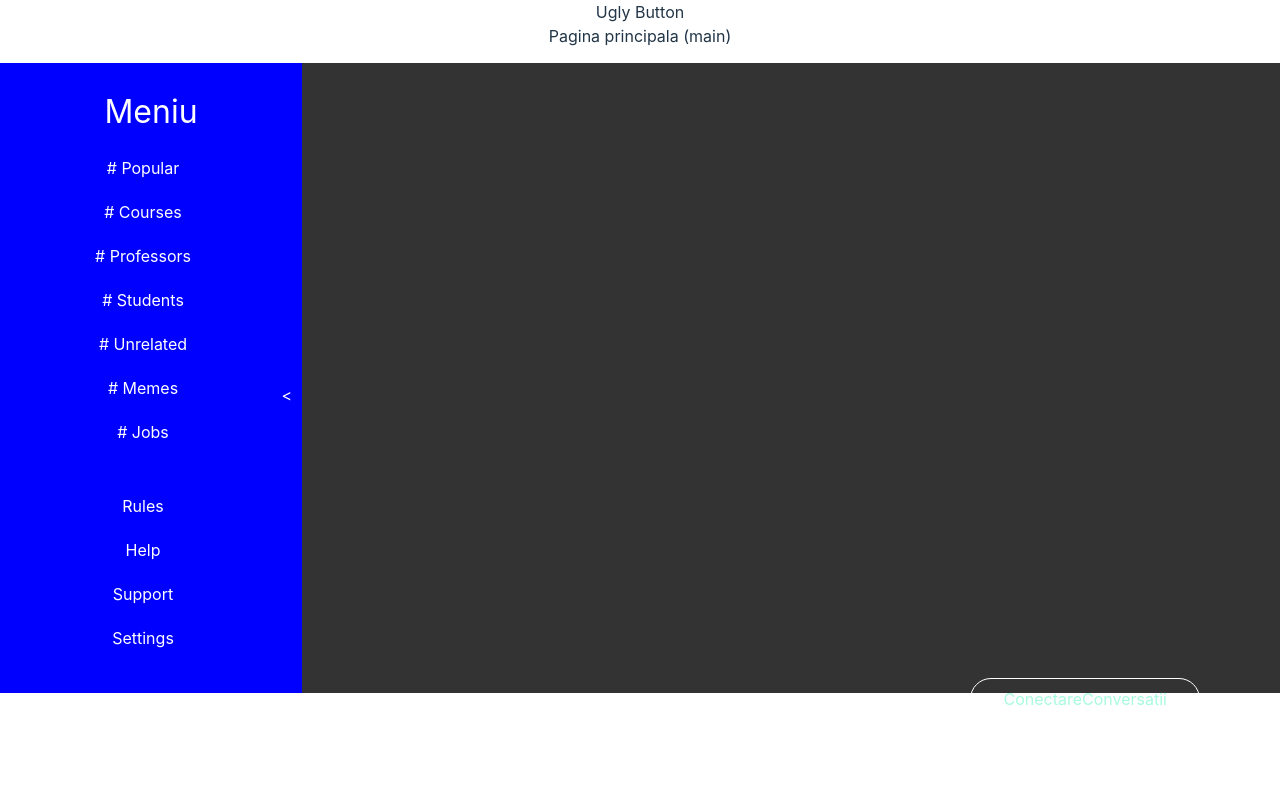
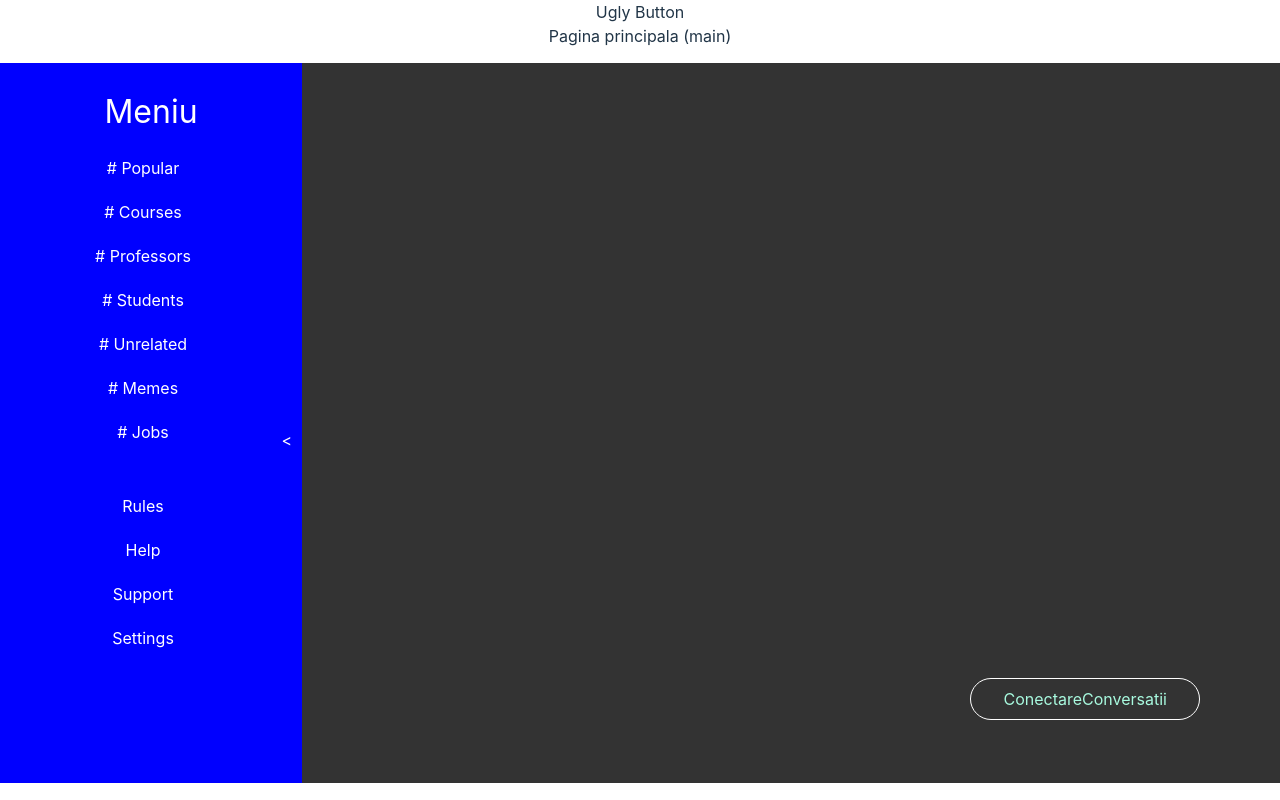
Before and after one commit to FII-2A1-2024/frontend, a React (Vite) app: page / in a window 1280 px wide. Built offline with nearby package versions, Linux system fonts and the light colour scheme.

Commit message:
Update Navbar.css

```diff
--- a/src/components/Navbar.css
+++ b/src/components/Navbar.css
@@ -8,7 +8,7 @@
     position: sticky;
     padding: 10px;
     width: 302px;
-    height: 630px;
+    height: 90vh;
     justify-content: space-between;
     background-color: blue;
     margin-left: 0px;
@@ -57,7 +57,7 @@
     position: sticky;
     padding: 10px;
     width: 20px;
-    height: 630px;
+    height: 90vh;
     margin-top: -50px;
     background-color:blue;
  }
```
